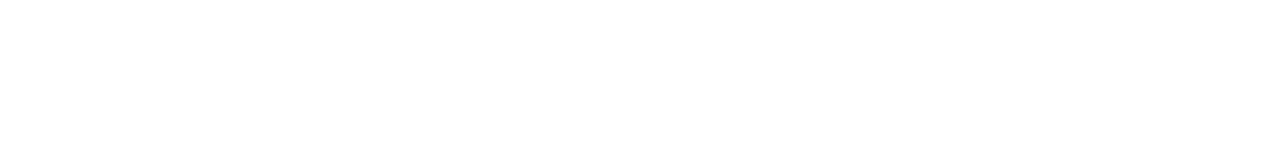
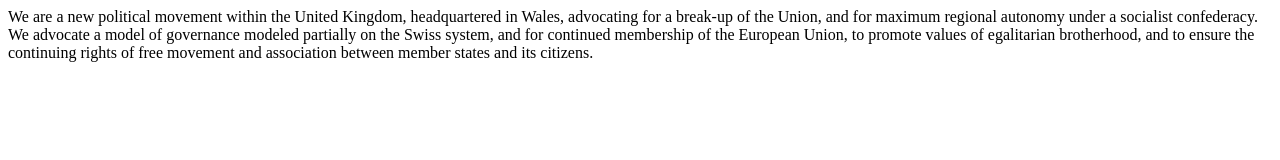
Before and after one commit to rsolc/rsolc.github.io, a plain HTML site: page index.html in a window 1280 px wide. Drawn offline with Linux system fonts and the light colour scheme.

Commit message:
Update index.html

```diff
--- a/index.html
+++ b/index.html
@@ -3,5 +3,11 @@
     <title>Revolutionary Socialist Party</title>
   </head>
   <body>
+    <p>
+      We are a new political movement within the United Kingdom, headquartered in Wales, advocating for a break-up of the Union,
+      and for maximum regional autonomy under a socialist confederacy. We advocate a model of governance modeled partially on
+      the Swiss system, and for continued membership of the European Union, to promote values of egalitarian brotherhood, and
+      to ensure the continuing rights of free movement and association between member states and its citizens.
+    </p>
   </body>
 </html>
```
